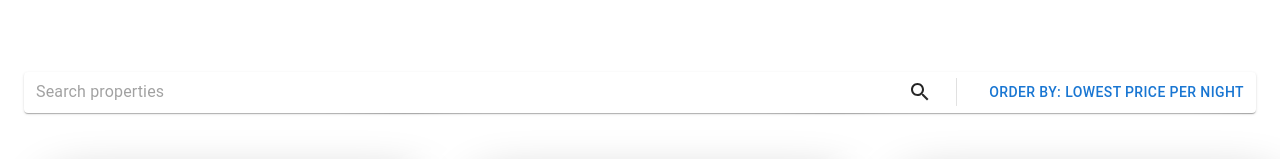
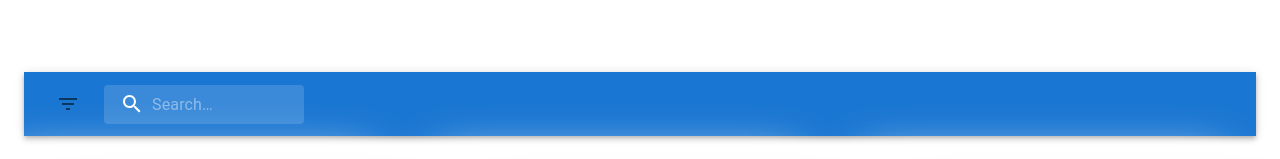
Before and after one commit to FeliipeAC/property-list, a React (Vite) app: page / in a window 1280 px wide. Shown: the top 159 px of the page. Built offline with nearby package versions, Linux system fonts and the light colour scheme.

Commit message:
add app bar

```diff
--- a/src/components/FilterBar/FilterBar.tsx
+++ b/src/components/FilterBar/FilterBar.tsx
@@ -1,17 +1,67 @@
 import { Component, ReactNode } from "react";
 
 import Paper from "@mui/material/Paper";
-import InputBase from "@mui/material/InputBase";
 import Divider from "@mui/material/Divider";
-import IconButton from "@mui/material/IconButton";
-import MenuIcon from "@mui/icons-material/Menu";
-import SearchIcon from "@mui/icons-material/Search";
+import Grid from "@mui/material/Grid";
 
 import Button from "@mui/material/Button";
 import Menu from "@mui/material/Menu";
 import MenuItem from "@mui/material/MenuItem";
 
+import IconButton from "@mui/material/IconButton";
+import Typography from "@mui/material/Typography";
+import InputBase from "@mui/material/InputBase";
+import MenuIcon from "@mui/icons-material/Menu";
+import SearchIcon from "@mui/icons-material/Search";
+import FilterListIcon from "@mui/icons-material/FilterList";
+import Box from "@mui/material/Box";
+import Toolbar from "@mui/material/Toolbar";
+import AppBar from "@mui/material/AppBar";
+import { styled, alpha } from "@mui/material/styles";
+
 import "./FilterBar.css";
+
+const Search = styled("div")(({ theme }) => ({
+  position: "relative",
+  borderRadius: theme.shape.borderRadius,
+  backgroundColor: alpha(theme.palette.common.white, 0.15),
+  "&:hover": {
+    backgroundColor: alpha(theme.palette.common.white, 0.25),
+  },
+  marginLeft: theme.spacing(1),
+  width: "100%",
+  [theme.breakpoints.up("sm")]: {
+    marginLeft: theme.spacing(2),
+    width: "auto",
+  },
+}));
+
+const SearchIconWrapper = styled("div")(({ theme }) => ({
+  padding: theme.spacing(0, 2),
+  height: "100%",
+  position: "absolute",
+  pointerEvents: "none",
+  display: "flex",
+  alignItems: "center",
+  justifyContent: "center",
+}));
+
+const StyledInputBase = styled(InputBase)(({ theme }) => ({
+  color: "inherit",
+  "& .MuiInputBase-input": {
+    padding: theme.spacing(1, 1, 1, 0),
+    // vertical padding + font size from searchIcon
+    paddingLeft: `calc(1em + ${theme.spacing(4)})`,
+    transition: theme.transitions.create("width"),
+    width: "100%",
+    [theme.breakpoints.up("sm")]: {
+      width: "16ch",
+      "&:focus": {
+        width: "40ch",
+      },
+    },
+  },
+}));
 
 export class FilterBar extends Component<
   any,
@@ -80,38 +130,21 @@
   render(): ReactNode {
     return (
       <div className="search-container">
-        <Paper
-          component="form"
-          sx={{
-            p: "2px 4px",
-            display: "flex",
-            alignItems: "center",
-            width: "100%",
-          }}
-        >
-          <InputBase
-            sx={{ ml: 1, flex: 1 }}
-            placeholder="Search properties"
-            inputProps={{ "aria-label": "search properties" }}
-          />
-          <SearchIcon />
-          <Divider
-            sx={{ height: 28, m: 0.5 }}
-            orientation="vertical"
-            style={{
-              margin: "0 24px",
-            }}
-          />
+        <Box sx={{ flexGrow: 1 }}>
+          <AppBar position="static">
+            <Toolbar>
               <div>
-            <Button
+                <IconButton
                   id="basic-button"
-              aria-controls={!!this.state.anchorEl ? "basic-menu" : undefined}
+                  aria-controls={
+                    !!this.state.anchorEl ? "basic-menu" : undefined
+                  }
                   aria-haspopup="true"
                   aria-expanded={!!this.state.anchorEl ? "true" : undefined}
                   onClick={this.handleClick}
                 >
-              Order by: {this.state.selectedFilter.name}
-            </Button>
+                  <FilterListIcon />
+                </IconButton>
                 <Menu
                   id="basic-menu"
                   MenuListProps={{
@@ -132,45 +165,18 @@
                   ))}
                 </Menu>
               </div>
-        </Paper>
-        {/* <Grid container spacing={2}>
-          <Grid item xs={9}>
-            <div>
-              <FormControl
-                style={{
-                  width: "100%",
-                }}
-              >
-                <OutlinedInput
-                  placeholder="Search"
-                  onChange={this.filterSearch}
+              <Search>
+                <SearchIconWrapper>
+                  <SearchIcon />
+                </SearchIconWrapper>
+                <StyledInputBase
+                  placeholder="Search…"
+                  inputProps={{ "aria-label": "search" }}
                 />
-              </FormControl>
-            </div>
-          </Grid>
-          <Grid item xs={3}>
-            <div>
-              <FormControl
-                fullWidth
-                style={{
-                  width: "100%",
-                }}
-              >
-                <InputLabel id="order-select-label">Order by</InputLabel>
-                <Select
-                  labelId="order-select-label"
-                  id="order-select"
-                  label="Order by"
-                  value={10}
-                >
-                  <MenuItem value={10}>Ten</MenuItem>
-                  <MenuItem value={20}>Twenty</MenuItem>
-                  <MenuItem value={30}>Thirty</MenuItem>
-                </Select>
-              </FormControl>
-            </div>
-          </Grid>
-        </Grid> */}
+              </Search>
+            </Toolbar>
+          </AppBar>
+        </Box>
       </div>
     );
   }
```
Lines whose indentation alone changed are shown as unchanged.
